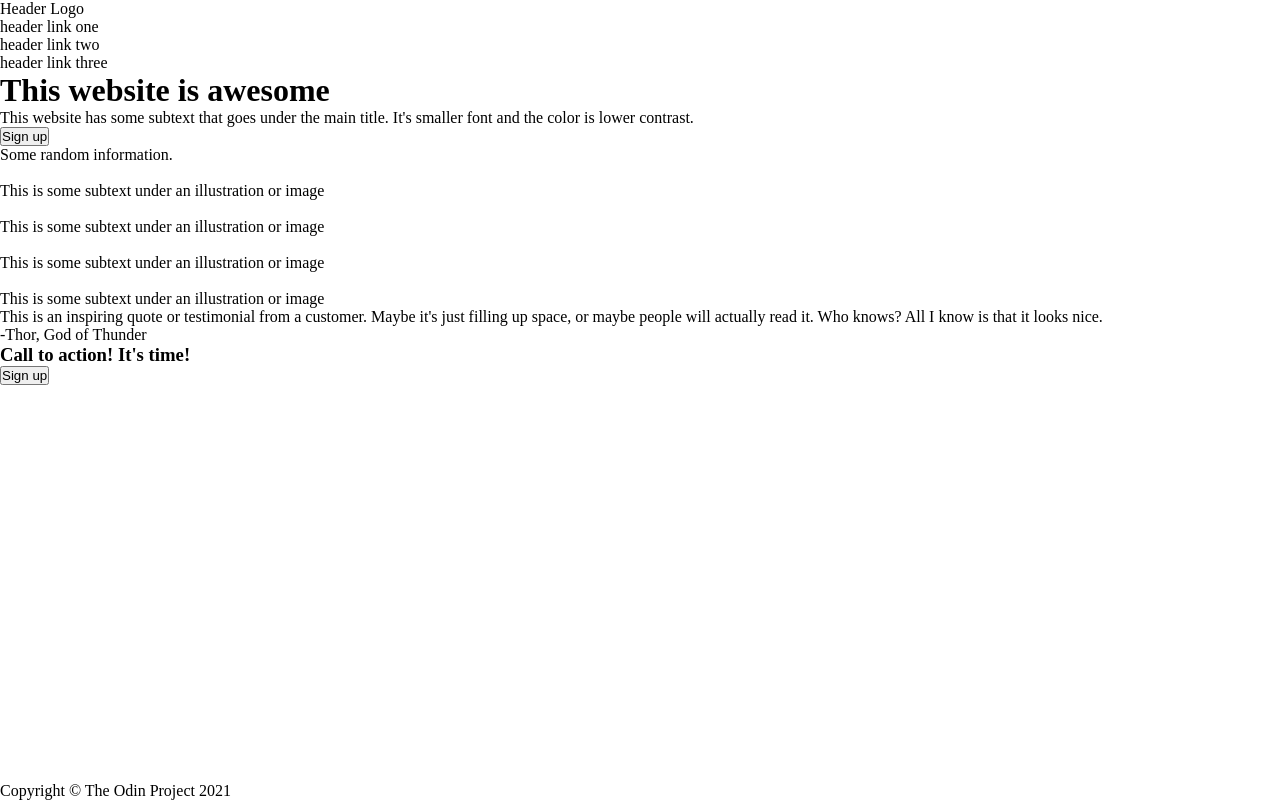
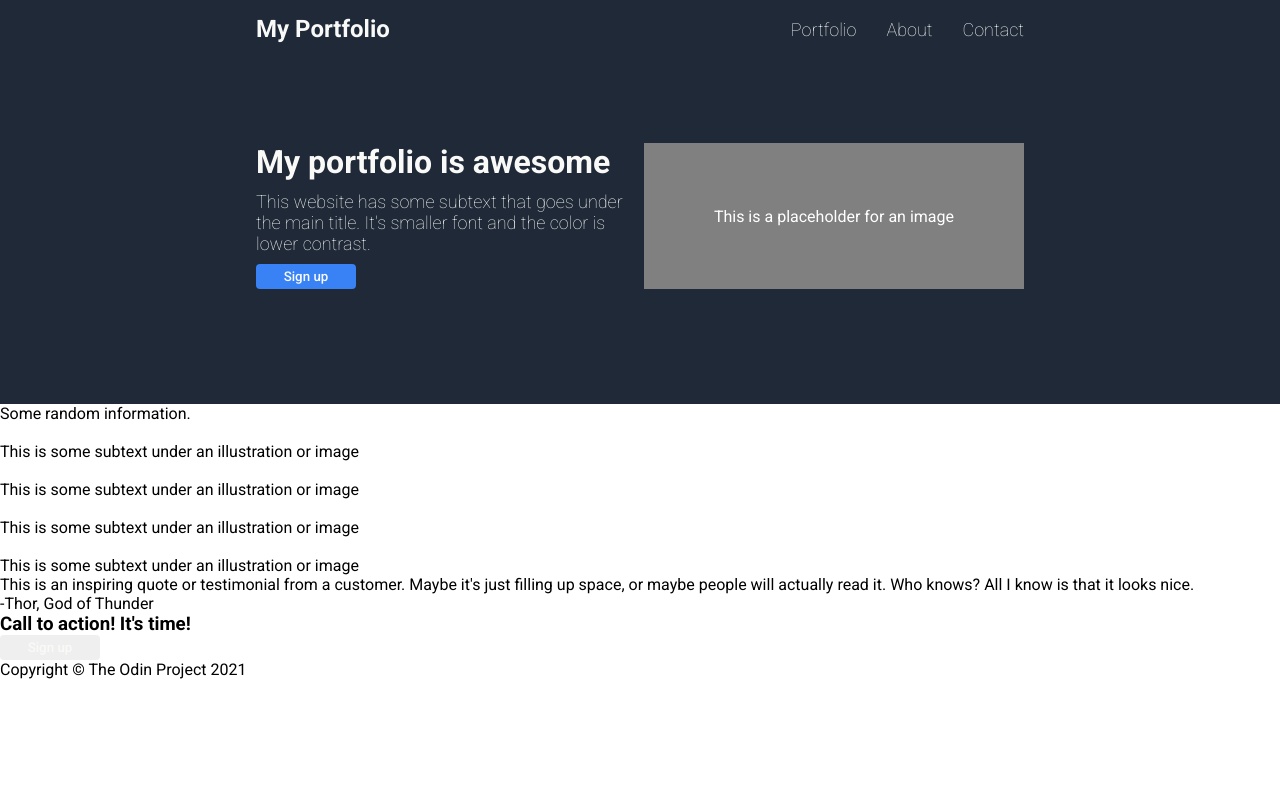
Before and after one commit to BeeFigTree/odin-flex-landing-page, a plain HTML site: page index.html in a window 1280 px wide. Drawn offline with Linux system fonts and the light colour scheme.

Commit message:
Finish header and hero text

```diff
--- a/index.html
+++ b/index.html
@@ -8,19 +8,23 @@
     <title>Odin's Landing Page</title>
 </head>
 <body>
+    <div class="wrapper">
         <div class="header-container">
             <nav>
-            <div class="logo">Header Logo</div>
-            <ul class="nav-menu">
-                <li>header link one</li>
-                <li>header link two</li>
-                <li>header link three</li>
+                <div class="logo">My Portfolio</div>
+                <ul class="nav-menu text">
+                    <li>Portfolio</li>
+                    <li>About</li>
+                    <li>Contact</li>
                 </ul>
             </nav>
+            <div class="hero">
                 <div class="hero-container">
-            <h1>This website is awesome</h1>
-            <p>This website has some subtext that goes under the main title. It's smaller font and the color is lower contrast.</p>
+                    <h1>My portfolio is awesome</h1>
+                    <p class="text">This website has some subtext that goes under the main title. It's smaller font and the color is lower contrast.</p>
                     <button class="btn header-sign-up">Sign up</button>
+                </div>
+                <div class="image-placeholder">This is a placeholder for an image</div>
             </div>
         </div>
         <div class="main">
@@ -57,5 +61,6 @@
         <div class="footer">
             <span>Copyright © The Odin Project 2021</span>
         </div>
+    </div>
 </body>
 </html>
--- a/style.css
+++ b/style.css
@@ -1,19 +1,84 @@
+
+@import url('https://fonts.googleapis.com/css2?family=Roboto:ital,wght@0,100;0,300;0,400;0,500;0,700;0,900;1,100;1,300;1,400;1,500;1,700;1,900&display=swap');
+
 * {
     margin: 0;
     padding: 0;
     text-decoration: none;
     list-style: none;
     box-sizing: border-box;
+    font-family: "Roboto";
+}
+h1 {
+    color: #F9FAF8;
 }
 
-body {
+nav {
+    display: flex;
+    align-items: center;
+    justify-content: space-between;
+}
+
+.wrapper {
     display: flex;
     flex-direction: column;
     height: 100vh;
 }
 
-.main {
+.logo {
+    font-size: 24px;
+    color: #F9FAF8;
+    font-weight: 700;
+}
+
+.text {
+    font-size: 18px;
+    color: #F9FAF8;
+    font-weight: 200;
+}
+
+.header-sign-up {
+    background: #3882F6;
+}
+
+.header-container {
     display: flex;
+    flex-direction: column;
+    padding: 15px 256px;
+    background: #1F2937;
+}
+
+.nav-menu {
+    display: flex;
+    gap: 30px;
+}
+
+.hero {
+    display: flex;
+    gap: 1%;
+    padding: 100px 0;
+
+}
+.hero-container {
+    display: flex;
+    flex-direction: column;
     flex: 1;
-    flex-direction: column;
+    gap: 10px;
 }
+.image-placeholder {
+    display: flex;
+    justify-content: center;
+    align-items: center;
+    color: white;
+    flex: 1;
+    background: grey;
+}
+
+.btn {
+    padding: 5px 20px;
+    color: #F9FAF8;
+    border: none;
+    border-radius: 4px;
+    font-weight: 500;
+    width: 100px;
+}
```
Lines whose indentation alone changed are shown as unchanged.
